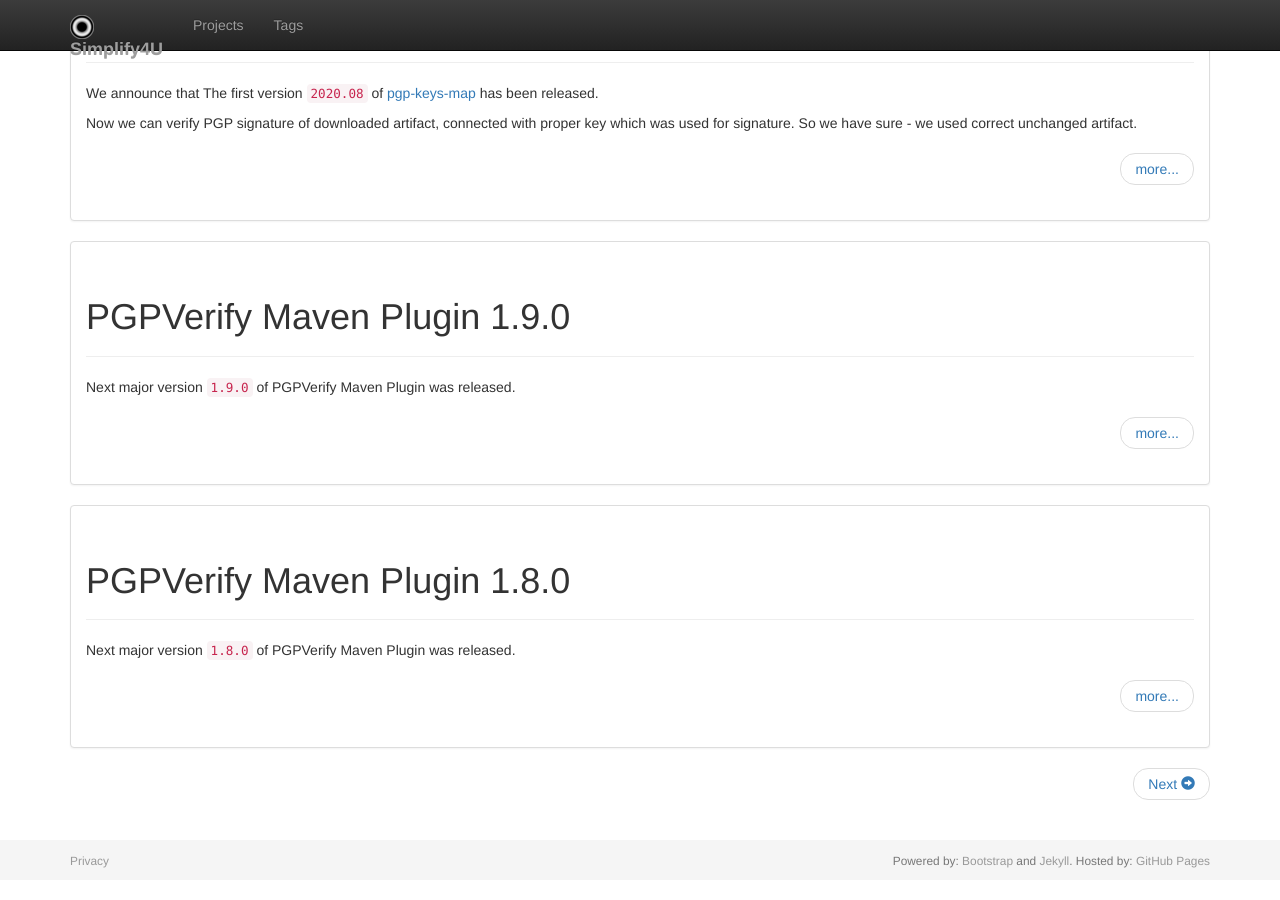
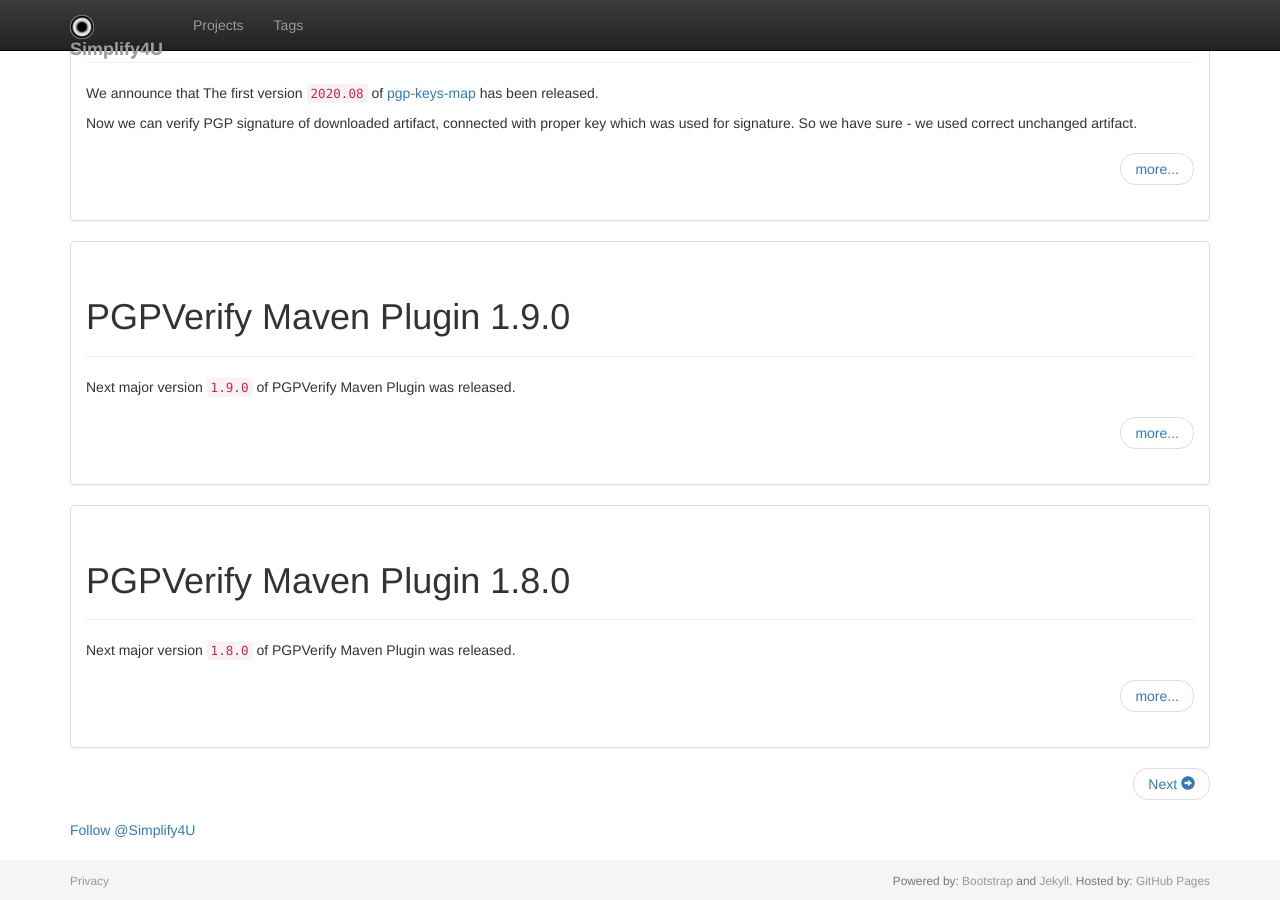
Before and after one commit to s4u/s4u.github.io, a Jekyll site: the page built from index.html, in a window 1280 px wide and 900 px high, scrolled down 2599 px. Built offline with Jekyll 4.4.1, drawn with Linux system fonts in a browser that asks for light colours; nearby versions of some CDN libraries; the list of posts is cut into pages by our own code; comment, search, counter and statistics services are not loaded.

Commit message:
twitter follow button

```diff
--- a/_layouts/default.html
+++ b/_layouts/default.html
@@ -78,6 +78,7 @@ window.cookieconsent.initialise({
 })});
     </script>
     <script async src="{{ '/common.js' | relative_url }}"></script>
+    <script async src="https://platform.twitter.com/widgets.js" charset="utf-8"></script>
 </head>
 
 <body>
@@ -118,7 +119,10 @@ window.cookieconsent.initialise({
 
 <div class="container">
 {{ content }}
-{% if page.description %}<div class="fb-like" data-layout="button_count" data-action="like" data-size="small" data-share="true"></div>{% endif %}
+{% if page.description %}
+        <div style="vertical-align: top !important;" class="fb-like" data-layout="button_count" data-action="like" data-size="small" data-share="true"></div>
+        <a style="vertical-align: top !important;" href="https://twitter.com/Simplify4U" class="twitter-follow-button" data-lang="en" data-show-count="false">Follow @Simplify4U</a>
+{% endif %}
 </div>
 
 <div id="footer">
```
